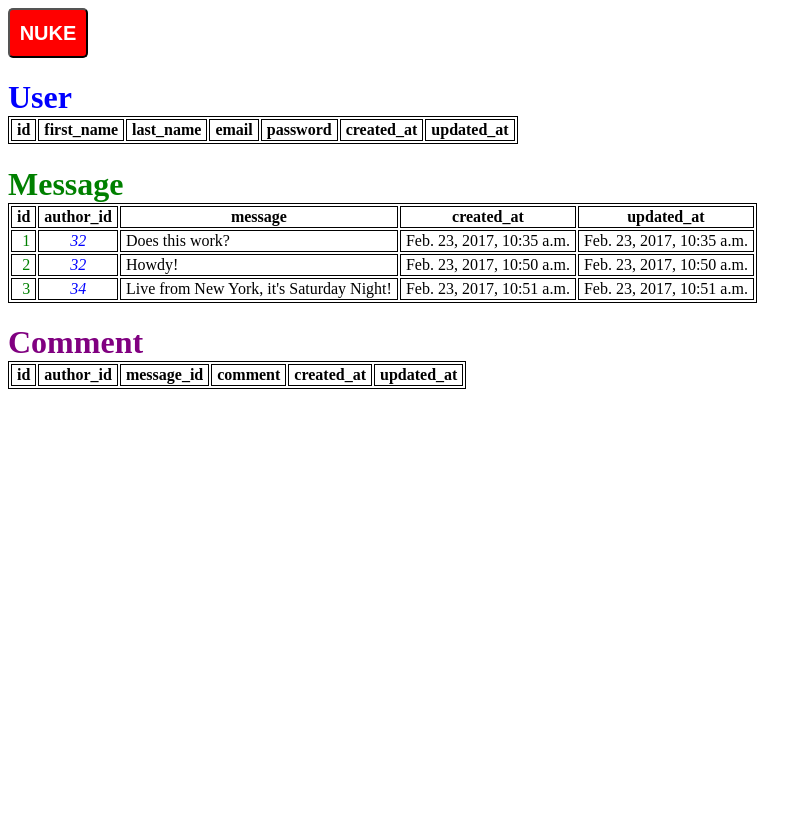
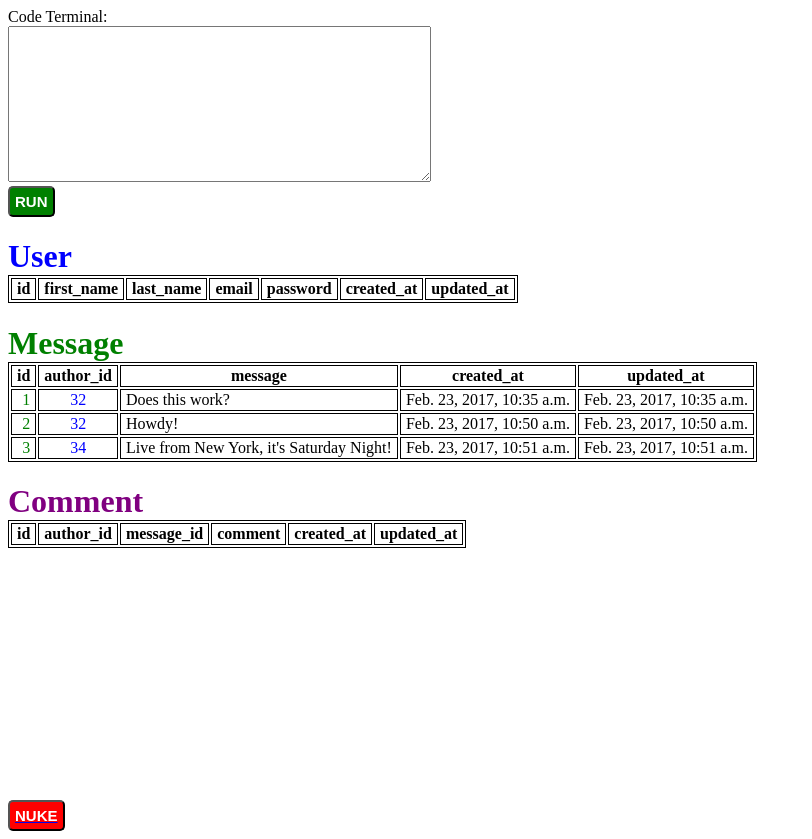
Before and after one commit to WolfElkan/CDJ-DjangoWall, a Django app: template apps/main/templates/main/dbgui.html in a window 1280 px wide. Shown: the whole page, without its empty margins (0-812 px from the left). Before the commit the page ends 389 px from the top, so only its background shows below. Run offline with Django 3.2, Linux system fonts and the light colour scheme; the template is opened without the code that fills it: values that come from a table or form of the project are taken from there, others are empty; data comes from the database, SQL or seed files in the repository; both versions use the stored data as it was after the commit; parts of the project's set-up code (start-up, migrations or seed data) failed here and were passed over.

Commit message:
Added Code Terminal to DBGUI

```diff
--- a/apps/main/templates/main/dbgui.html
+++ b/apps/main/templates/main/dbgui.html
@@ -16,7 +16,7 @@
 			text-align: right;
 		}
 		.ForeignKey {
-			font-style: italic;
+			/*font-style: italic;*/
 			text-align: center;
 		}
 		h1{
@@ -31,21 +31,26 @@
 			padding: 1px 5px;
 		}
 
-		#nuke_button {
-			background-color: red;
-			height: 50px;
-			width: 80px;
+		.button {
+			padding: 5px;
 			color: white;
-			font-size: 20px;
+			font-size: 15px;
 			font-weight: bold;
 			border-radius: 5px;
+			display: block;
+			text-decoration: none;
 		}
 
 	</style>
 </head>
 <body>
 
-<a href="/nuke"><button id="nuke_button">NUKE</button></a>
+Code Terminal:
+<form action="/query" method="post">
+	{% csrf_token %}
+	<textarea name="command" rows="10" cols="50" style="font-family: monospace;"></textarea>
+	<input class="button" style="background-color: green;" type="submit" value="RUN">
+</form>
 
 <h1 class="User">User</h1>
 <table>
@@ -119,6 +124,8 @@
 <span style="font-weight: bold; color: green;">Green</span>
 <span style="font-weight: bold; color: purple;">Purple</span>
 <span style="font-weight: bold; color: orange;">Orange</span> -->
+<br><br><br><br><br><br><br><br><br><br><br><br><br><br>
+<a href="/nuke"><button style="background-color: red;" class="button">NUKE</button></a>
 
 </body>
 </html>
--- a/apps/main/urls.py
+++ b/apps/main/urls.py
@@ -16,5 +16,8 @@ urlpatterns = [
 	# Messages
 	url(r'^messages/create$', views.messages_create),
 
+	# Comments
+	url(r'^comments/create$', views.comments_create),
+
 	url(r'^.*$', views.index),
 ]
```
Also changed, not shown: apps/main/templates/main/index.html (+5 -4 lines), apps/main/views.py (+16 -9 lines), db.sqlite3, 2 other files.
